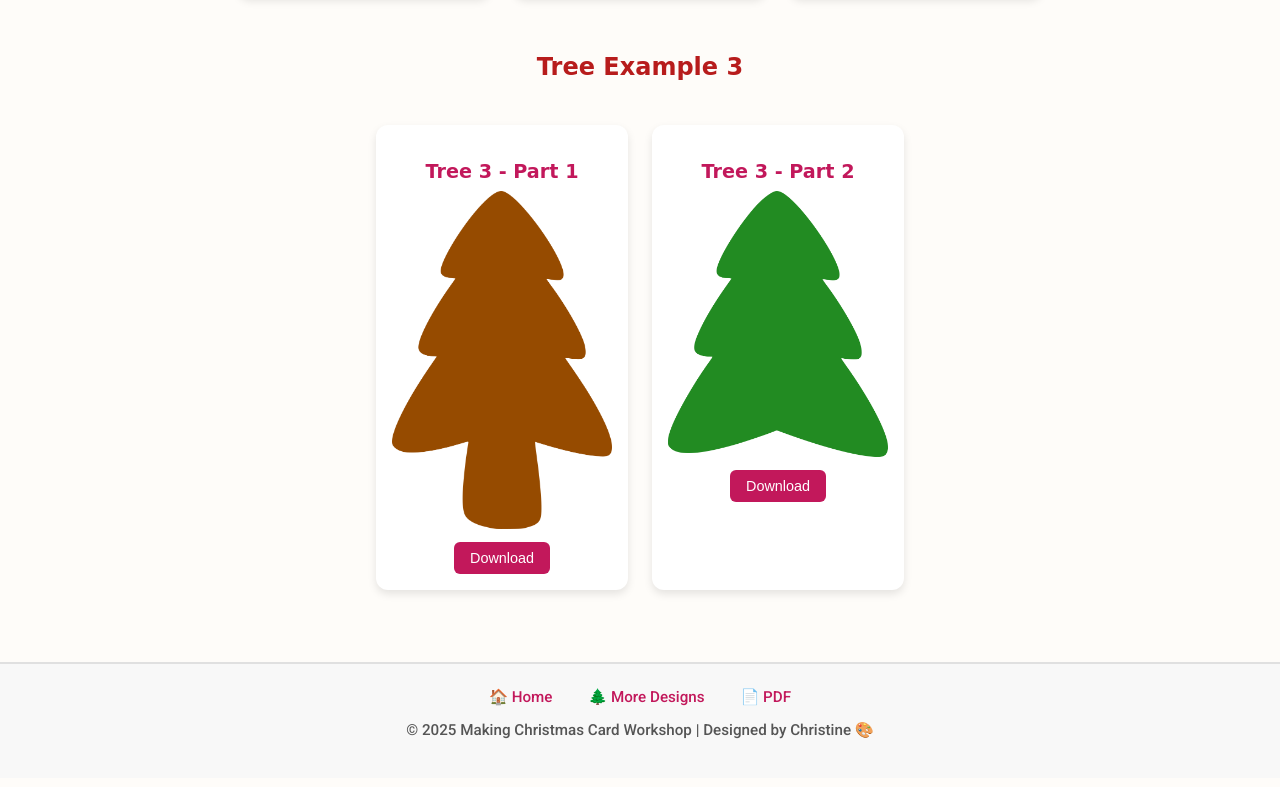
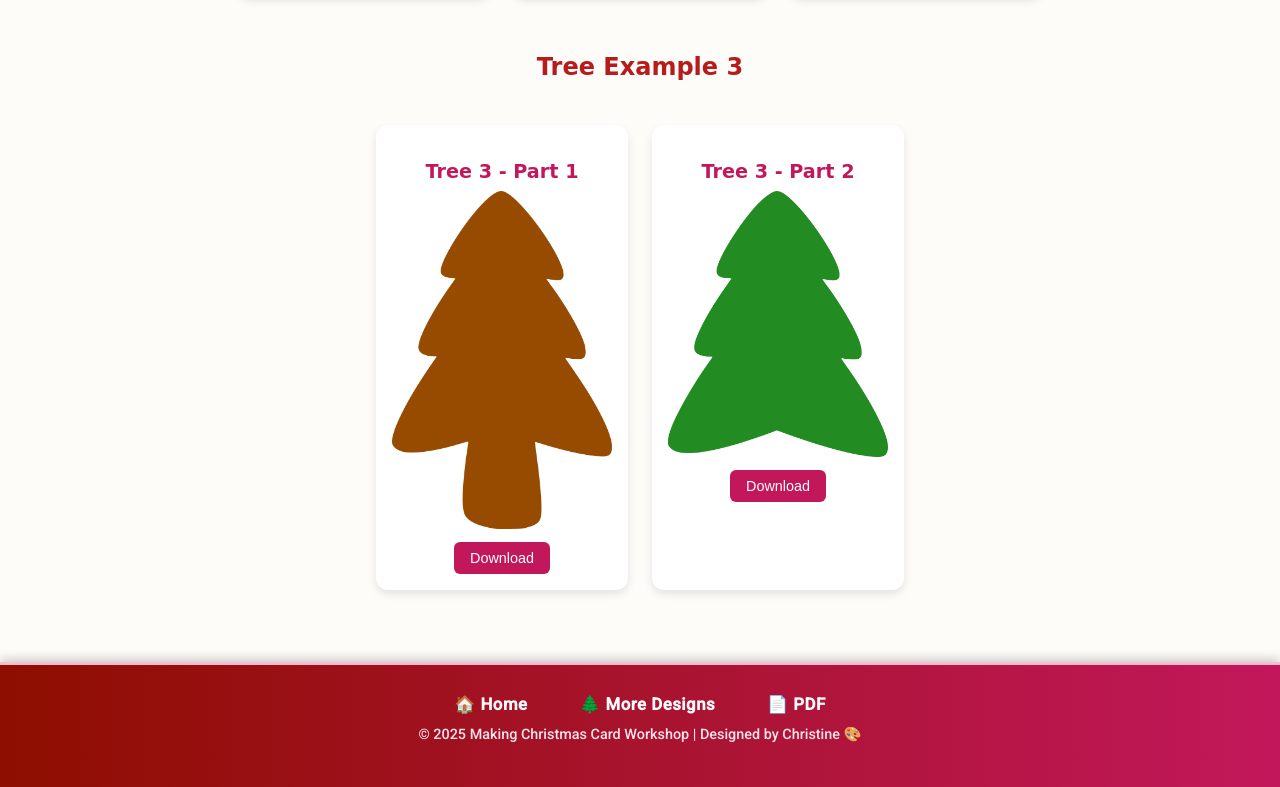
Before and after one commit to scriptfairy/cards, a plain HTML site: page xmas/index.html in a window 1280 px wide. Shown: the part 1274-2061 px from the top of the page. Drawn offline with Linux system fonts and the light colour scheme; a web font is replaced by a local one.

Commit message:
Refactor footer styles for improved design

```diff
--- a/xmas/index.html
+++ b/xmas/index.html
@@ -74,30 +74,43 @@
     .download-btn:hover {
       background-color: #ad1457;
     }
-    footer {
+
+      footer {
       margin-top: 3rem;
-      padding: 1.5rem;
-      background-color: #f8f8f8;
-      border-top: 2px solid #e0e0e0;
-      font-size: 0.95rem;
-      color: #555;
+      padding: 1.8rem 1rem;
+      background: linear-gradient(90deg, #8e0e00, #c2185b);
+      color: #fff5f5;
+      font-size: 1rem;
       text-align: center;
+      border-top: 3px solid #f8bbd0;
+      box-shadow: 0 -3px 10px rgba(0,0,0,0.2);
     }
+
     .footer-links {
-      margin-bottom: 0.5rem;
+      margin-bottom: 0.8rem;
     }
 
     .footer-links a {
-      color: #c2185b;
+      color: #fffafc;
       text-decoration: none;
-      margin: 0 1rem;
-      font-weight: 500;
-      transition: color 0.2s ease;
+      margin: 0 1.5rem;
+      font-weight: 600;
+      font-size: 1.05rem;
+      letter-spacing: 0.5px;
+      transition: color 0.25s ease, text-shadow 0.25s ease;
     }
 
     .footer-links a:hover {
-      color: #ad1457;
+      color: #ffe082;
+      text-shadow: 0 0 6px rgba(255, 255, 255, 0.7);
     }
+
+    footer p {
+      font-size: 0.9rem;
+      color: #ffe4ec;
+      margin-top: 0.5rem;
+    }
+
   </style>
 </head>
 <body>
```
